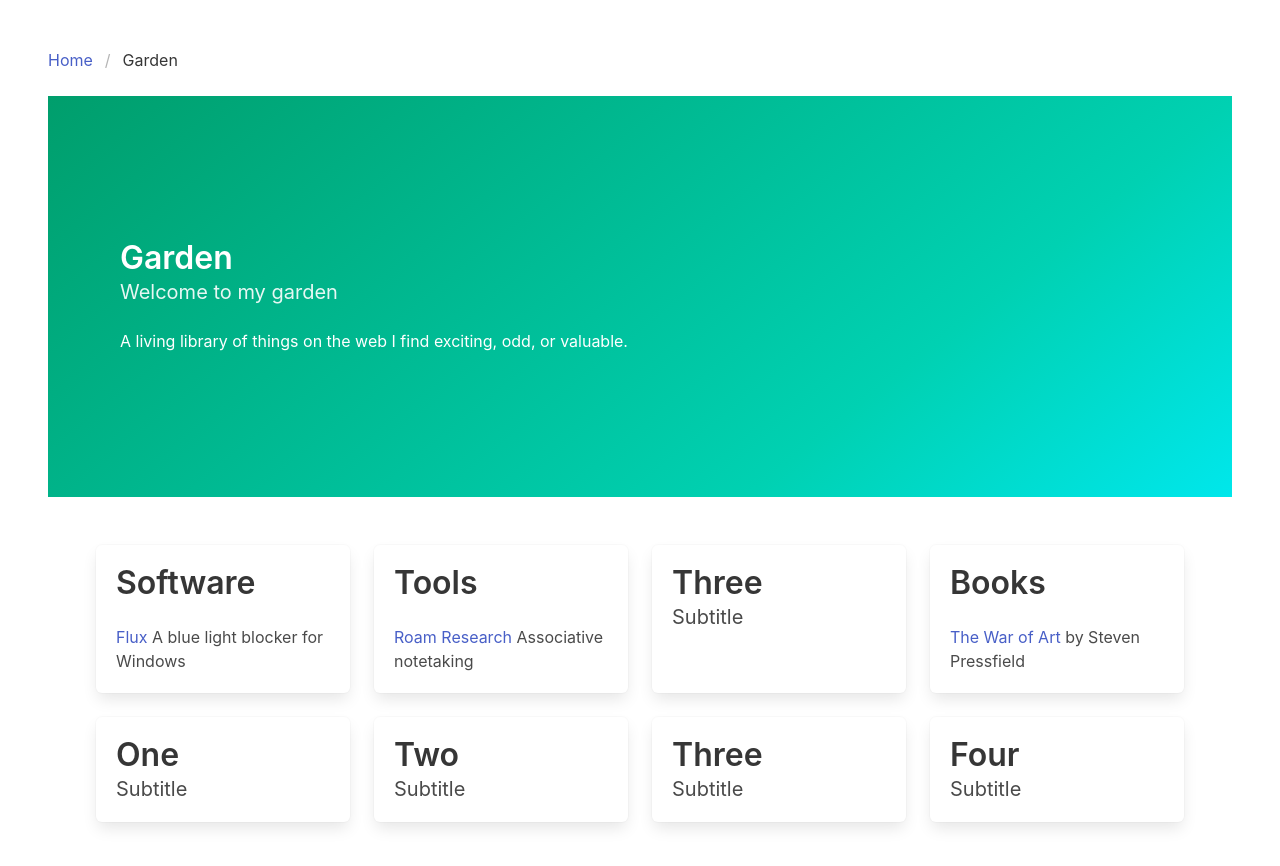
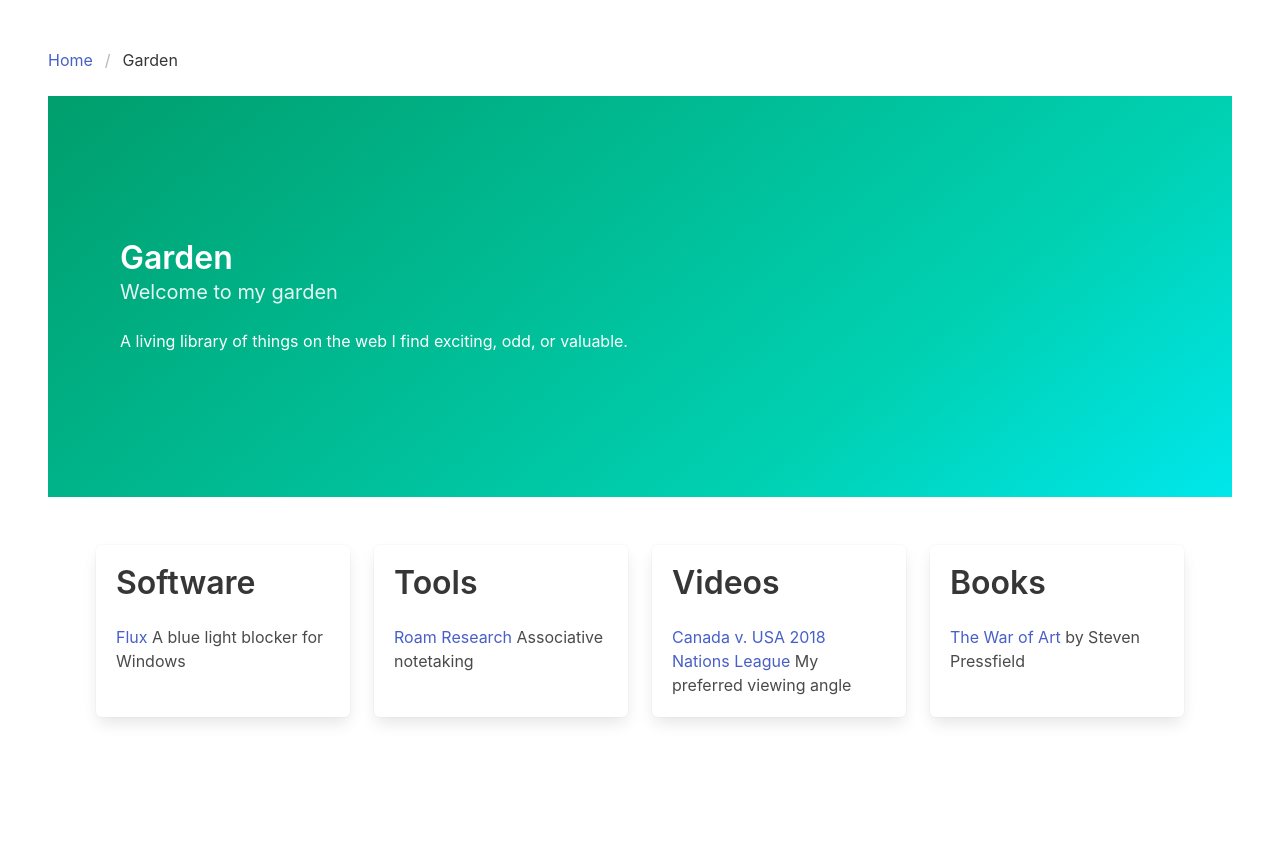
Before and after one commit to eli1797/Learning_Vue, a Vue app in the folder blog/: page /garden in a window 1280 px wide. Shown: the top 866 px of the page. After the commit the page ends 800 px from the top, so only its background shows below. Built offline with nearby package versions, Linux system fonts and the light colour scheme.

Commit message:
add videos, make garden page more publishable

```diff
--- a/blog/src/views/Garden.vue
+++ b/blog/src/views/Garden.vue
@@ -39,8 +39,10 @@
           </div>
           <div class="tile is-parent">
             <article class="tile is-child box">
-              <p class="title">Three</p>
-              <p class="subtitle">Subtitle</p>
+              <p class="title">Videos</p>
+              <div class="content">
+                <p><a href="https://www.youtube.com/watch?v=3OoVWXiBVWo">Canada v. USA 2018 Nations League</a> My preferred viewing angle</p>
+              </div>
             </article>
           </div>
           <div class="tile is-parent">
@@ -52,7 +54,7 @@
             </article>
           </div>
         </div>
-        <div class="tile is-ancestor">
+        <!-- <div class="tile is-ancestor">
           <div class="tile is-parent">
             <article class="tile is-child box">
               <p class="title">One</p>
@@ -77,7 +79,7 @@
               <p class="subtitle">Subtitle</p>
             </article>
           </div>
-        </div>
+        </div> -->
       </div>
     </section>
 
```
